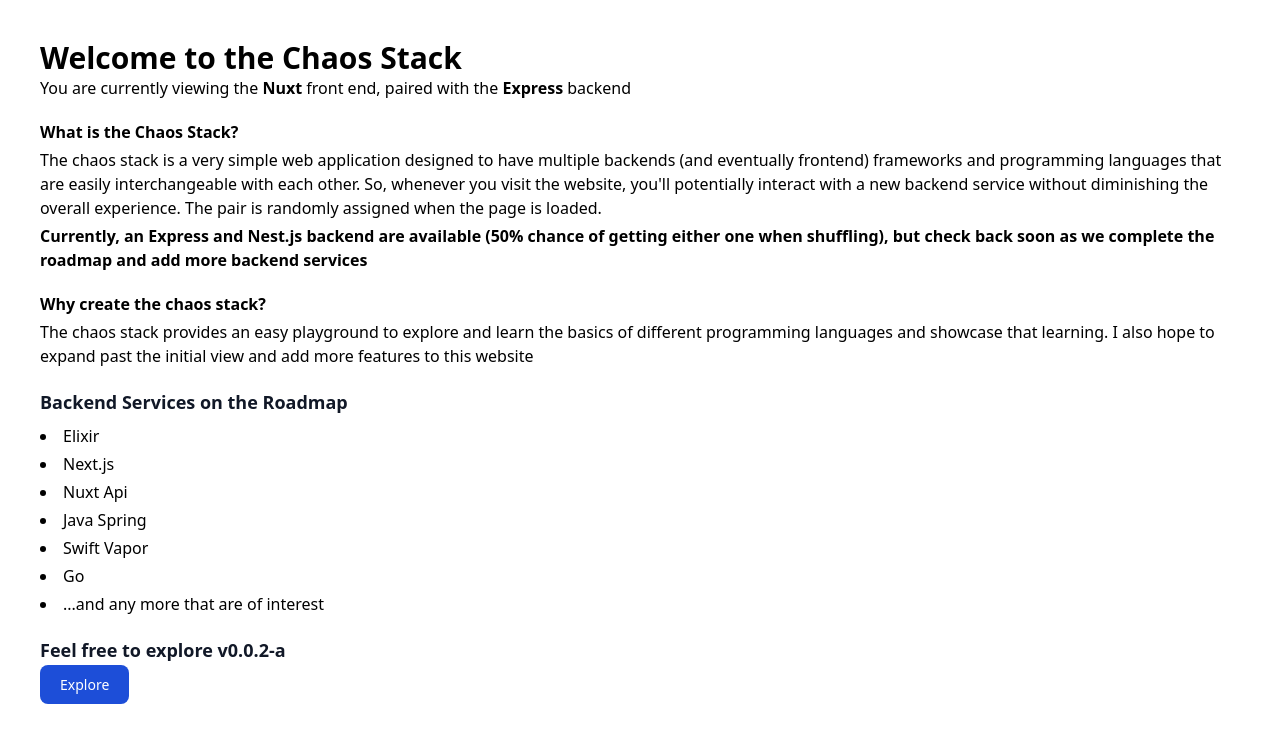
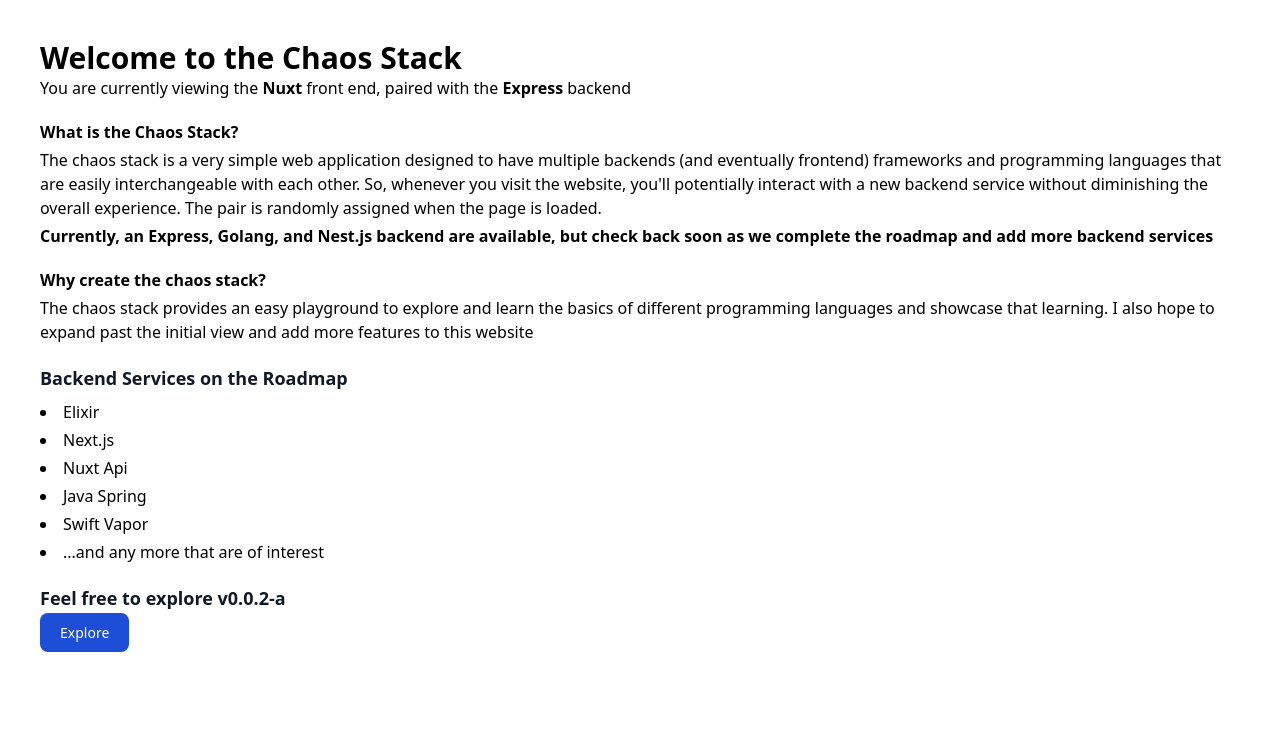
Before and after one commit to Ben-Hilger/chaos-stack, a Nuxt app in the folder web-vue/: page / in a window 1280 px wide. Shown: the top 742 px of the page. Built offline with nearby package versions, Linux system fonts and the light colour scheme.

Commit message:
feat: update language to reflect golang support

```diff
--- a/web-vue/pages/index.vue
+++ b/web-vue/pages/index.vue
@@ -10,7 +10,7 @@
     <div>The chaos stack is a very simple web application designed to have multiple backends (and eventually frontend)
       frameworks and programming languages that are easily interchangeable with each other. So, whenever you visit the website, you'll potentially interact with a new backend service without diminishing the overall experience. The pair is randomly
       assigned when the page is loaded.</div>
-    <div class="font-semibold mt-1">Currently, an Express and Nest.js backend are available (50% chance of getting either one when shuffling), but check back soon as we complete the roadmap and add more backend services</div>
+    <div class="font-semibold mt-1">Currently, an Express, Golang, and Nest.js backend are available, but check back soon as we complete the roadmap and add more backend services</div>
     <div class="mt-5 mb-1 font-bold">Why create the chaos stack?</div>
     <div class="mb-5">
       The chaos stack provides an easy playground to explore and learn the basics of different programming languages and
@@ -24,7 +24,6 @@
         <li>Nuxt Api</li>
         <li>Java Spring</li>
         <li>Swift Vapor</li>
-        <li>Go</li>
         <li>...and any more that are of interest</li>
       </ul>
     </div>
```
